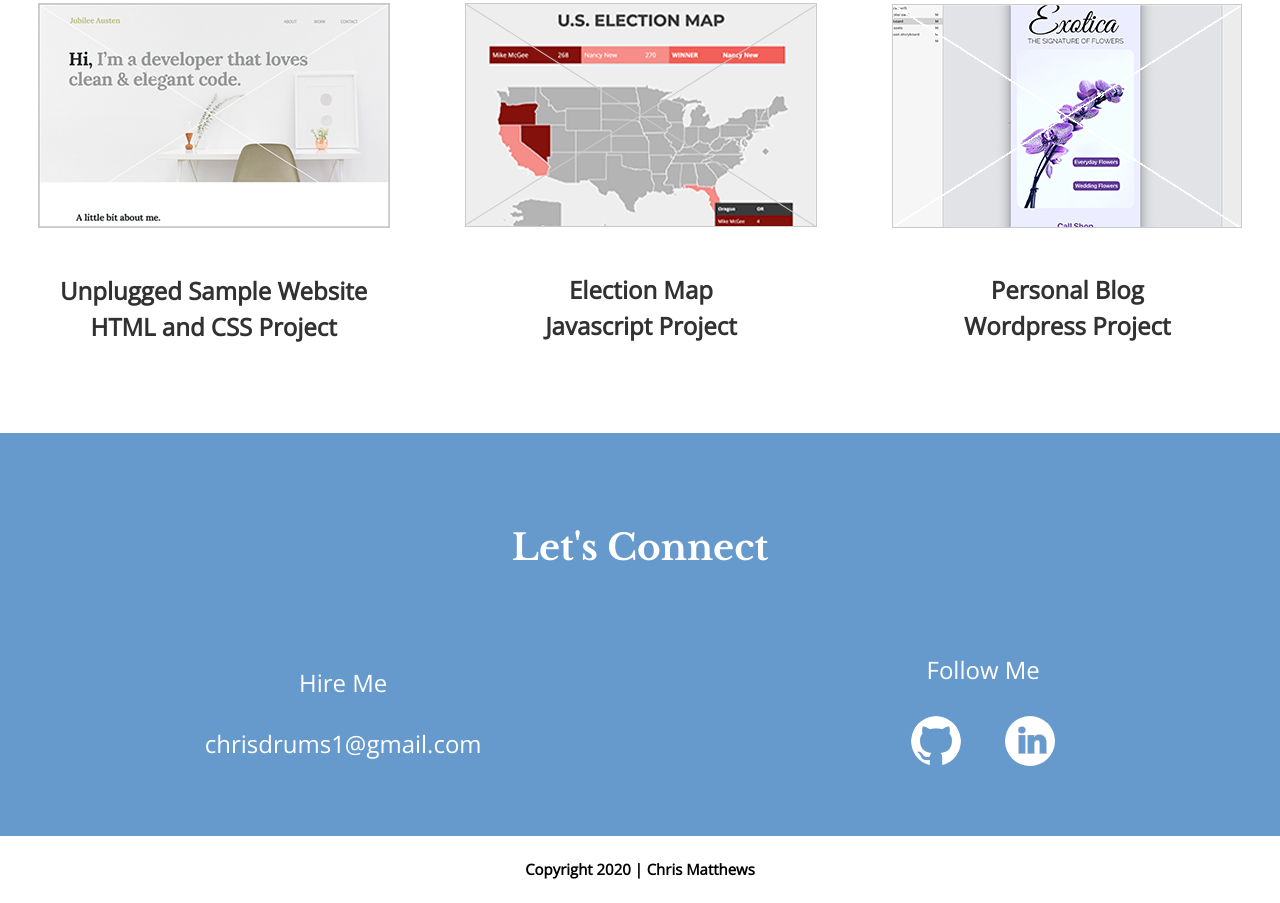
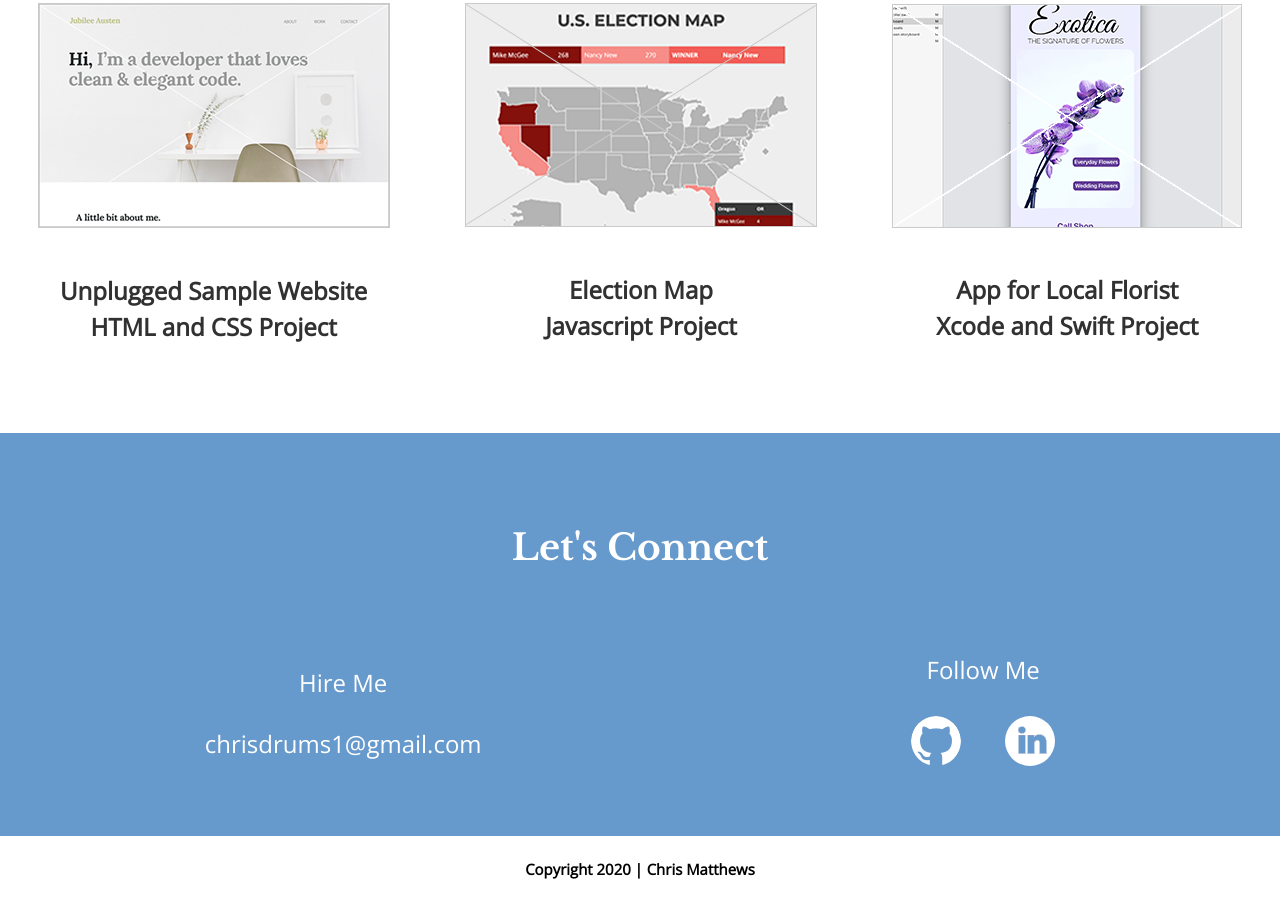
Before and after one commit to chrisdrums1/Phase-1-Portfolio, a plain HTML site: page index.html in a window 1280 px wide. Shown: the part 1952-2855 px from the top of the page. Drawn offline with nearby package versions, Linux system fonts and the light colour scheme.

Commit message:
Added description for app photo

```diff
--- a/index.html
+++ b/index.html
@@ -76,8 +76,8 @@
 
           <div class="work-example3">
             <a href="" target="_blank"><img src="img/App.png" alt="wordpress"/>
-            <h3>Personal Blog<br>
-            Wordpress Project</h3></a>
+            <h3>App for Local Florist<br>
+            Xcode and Swift Project</h3></a>
           </div>
         </div>
       </section>
```
